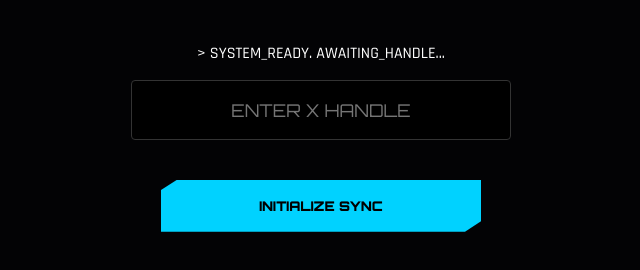
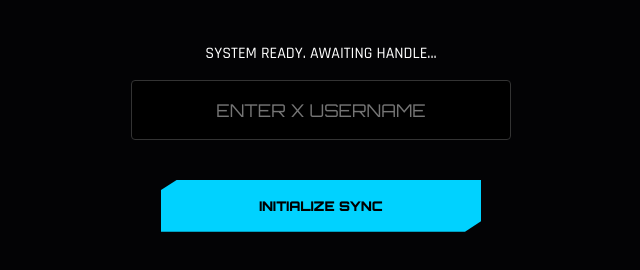
Before and after one commit to Reaper081/agent-pofiler, a plain HTML site: page flagship-spinner/index.html in a window 1280 px wide. Shown: the part 338-608 px from the top of the page, without its empty margins (319-959 px from the left). Drawn offline with Linux system fonts and the light colour scheme.

Commit message:
Add files via upload

```diff
--- a/flagship-spinner/index.html
+++ b/flagship-spinner/index.html
@@ -17,8 +17,8 @@
 
         <div id="view-input" class="view">
             <div class="cyber-box">
-                <p class="term-text">> SYSTEM_READY. AWAITING_HANDLE...</p>
-                <input type="text" id="username" placeholder="ENTER X HANDLE" autocomplete="off" maxlength="20">
+                <p class="term-text"> SYSTEM READY. AWAITING HANDLE...</p>
+                <input type="text" id="username" placeholder="ENTER X USERNAME" autocomplete="off" maxlength="20">
                 <button class="action-btn" onclick="startQuiz()">INITIALIZE SYNC</button>
                 <p id="error-msg" class="error-text hidden">ERROR: IDENTITY_ALREADY_MINTED</p>
             </div>
```
